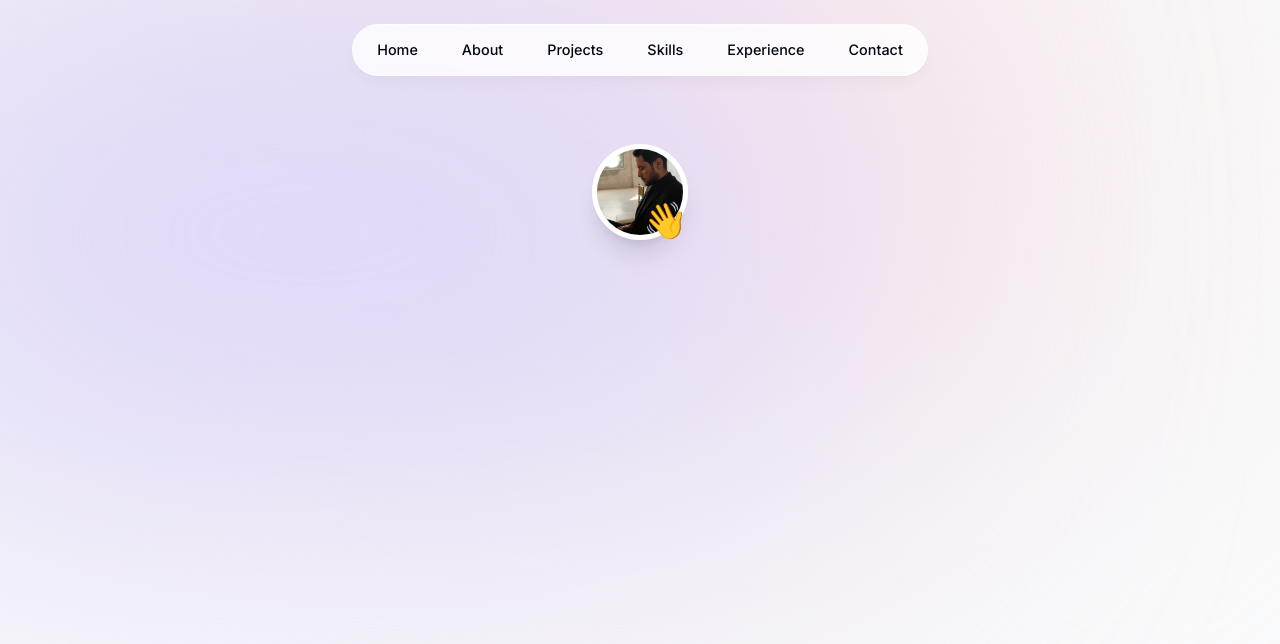
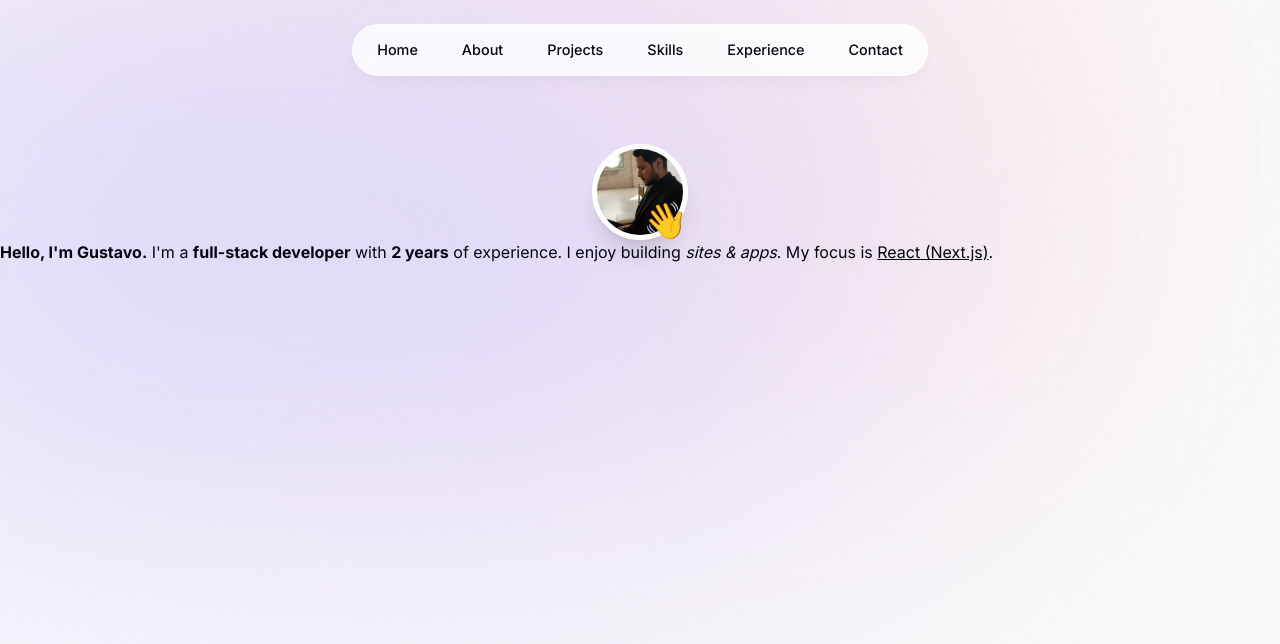
Before and after one commit to gustavosepulveda/next-portfolio, a Next.js app: page / in a window 1280 px wide. Shown: the top 644 px of the page. Built offline with nearby package versions, Linux system fonts and the light colour scheme.

Commit message:
added text intro

```diff
--- a/components/intro.tsx
+++ b/components/intro.tsx
@@ -46,6 +46,13 @@ export default function Intro() {
             </motion.span>
         </div>
       </div>
+      <p>
+      <span className="font-bold">Hello, I'm Gustavo.</span> I'm a{" "}
+        <span className="font-bold">full-stack developer</span> with{" "}
+        <span className="font-bold">2 years</span> of experience. I enjoy
+        building <span className="italic">sites & apps</span>. My focus is{" "}
+        <span className="underline">React (Next.js)</span>.
+      </p>
     </section>
   )
 }
```
Also changed, not shown: .eslintrc.json.
